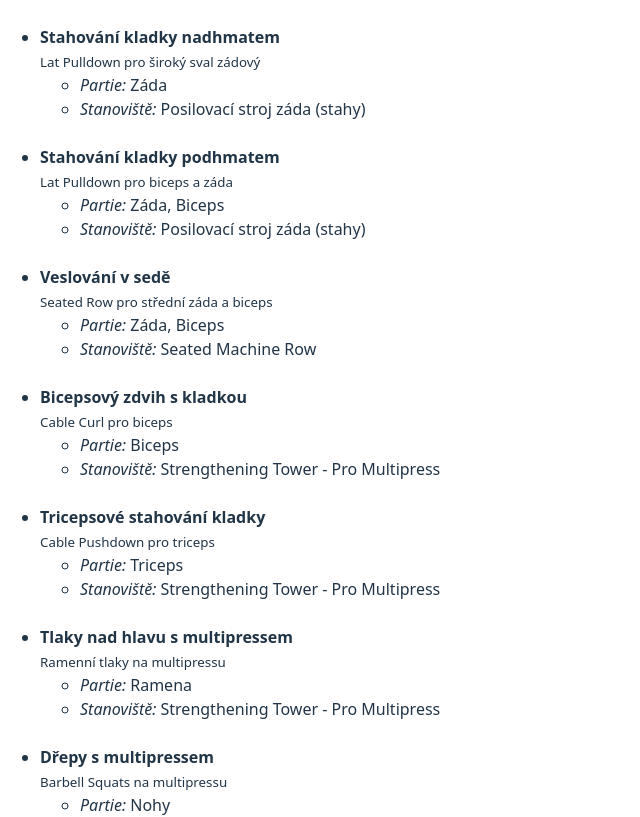
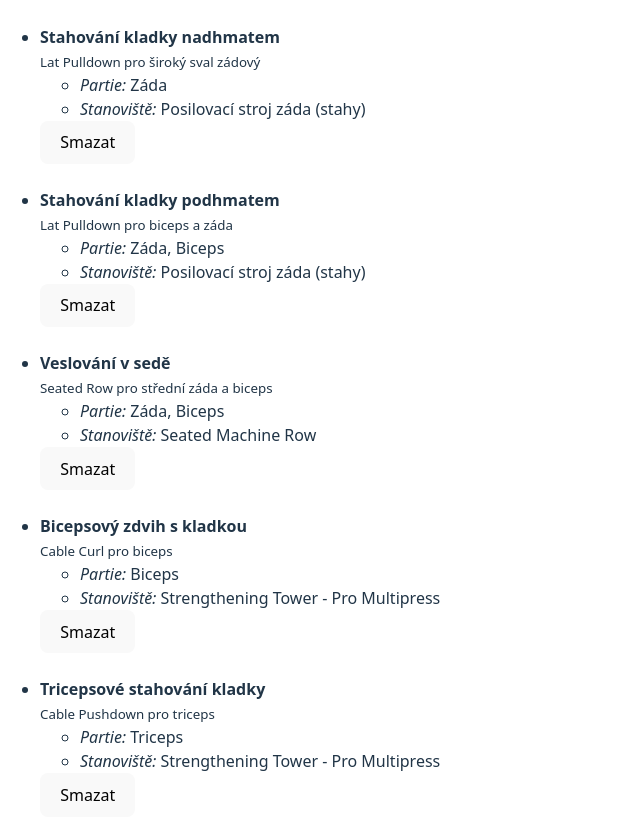
Before and after one commit to pettik/React--gym-planner, a React (Vite) app: page / in a window 1280 px wide. Shown: the part 1240-2057 px from the top of the page, without its empty margins (0-640 px from the left). Built offline with nearby package versions, Linux system fonts and the light colour scheme.

Commit message:
ExerciesList - delete button

```diff
--- a/src/components/ExercisesList.jsx
+++ b/src/components/ExercisesList.jsx
@@ -8,8 +8,9 @@ const getBodyPart = (id) => bodyParts.find(bp => bp.id === id);
 const getStation = (id, stations) => stations.find(st => st.id === id);
 
 export default function ExercisesList() {
-  const { exercises } = useExercises();
+  const { exercises, deleteExercise  } = useExercises();
   const { stations } = useStations();
+
 
   return (
     <div>
@@ -23,6 +24,7 @@ export default function ExercisesList() {
             <li><em>Partie:</em> {ex.bodyPartIds.map(id => getBodyPart(id)?.name).join(", ")}</li>
             <li><em>Stanoviště:</em> {ex.stationIds.map(id => getStation(id, stations)?.name).join(", ")}</li>
           </ul>
+          <button onClick={() => deleteExercise(ex.id)}>Smazat</button>
         </li>
         ))}
       </ul>
--- a/src/hooks/useExercises.js
+++ b/src/hooks/useExercises.js
@@ -3,6 +3,7 @@ import {exercises as seedExercises} from './../seedData';
 
 
 const useExercises  = () => {
+
 
     const addExercise = (exercise) => {
       setExercises(prev => [...prev, exercise]);
```
Lines whose indentation alone changed are shown as unchanged.
